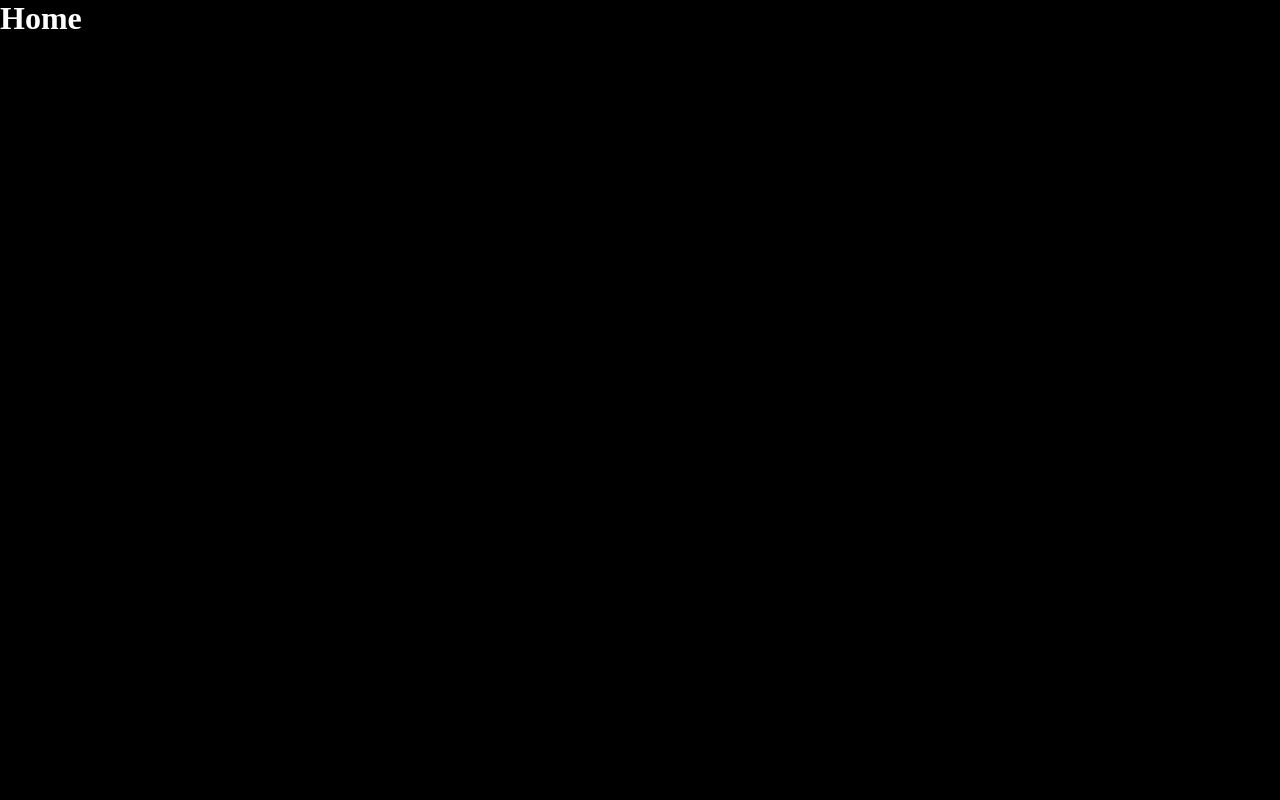
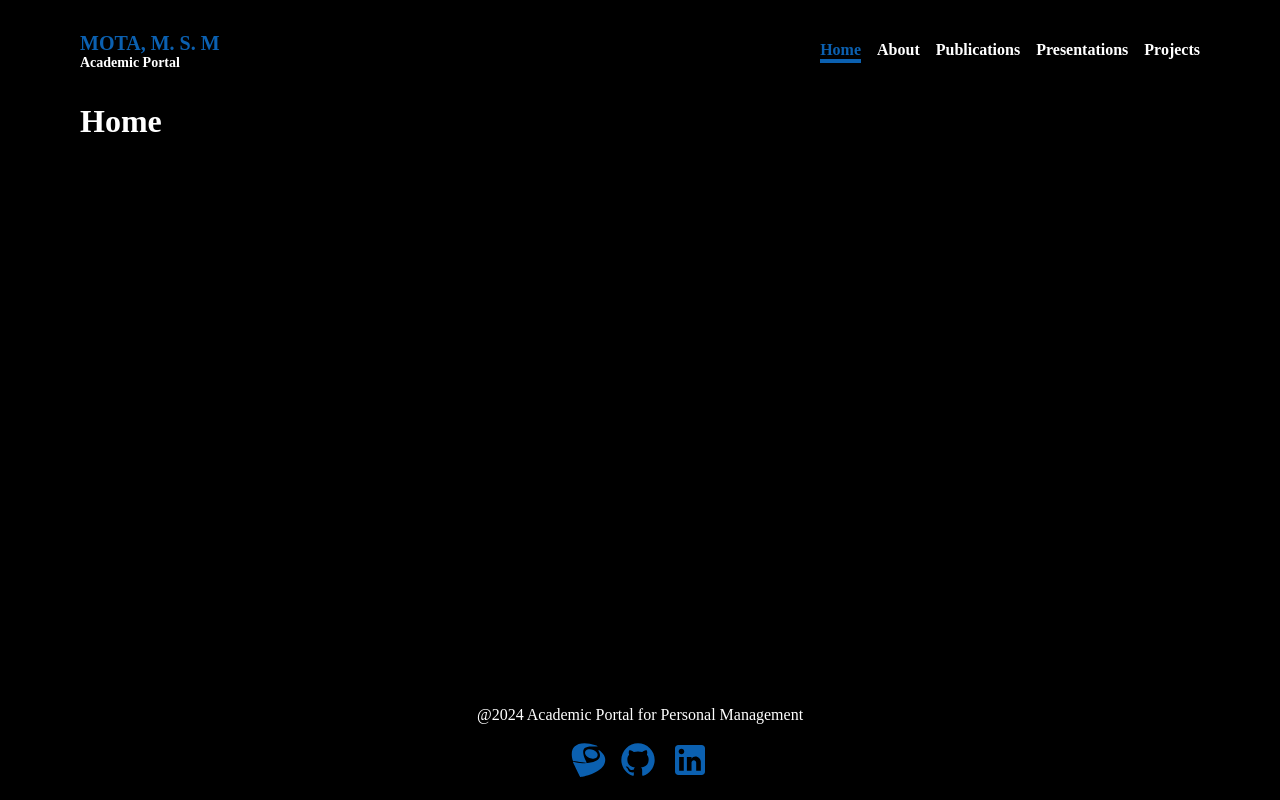
Before and after one commit to Matheus1714/academic-portifolio, a React (Vite) app: page / in a window 1280 px wide. Built offline with nearby package versions, Linux system fonts and the light colour scheme.

Commit message:
add header and footer

```diff
--- a/src/layouts/DefaultLayout/index.tsx
+++ b/src/layouts/DefaultLayout/index.tsx
@@ -1,10 +1,14 @@
 import { Outlet } from "react-router-dom"
 import { Container } from "./styled"
+import { Header } from "../../components/Header"
+import { Footer } from "../../components/Footer"
 
 export function Layout(){
     return (
         <Container>
+            <Header />
             <Outlet />
+            <Footer />
         </Container>
     )
 }
--- a/src/layouts/DefaultLayout/styled.ts
+++ b/src/layouts/DefaultLayout/styled.ts
@@ -1,5 +1,9 @@
 import styled from "styled-components";
 
 export const Container = styled.div`
+    min-height: 100vh;
+    display: flex;
+    flex-direction: column;
 
+    padding: 0 5rem;
 `
```
